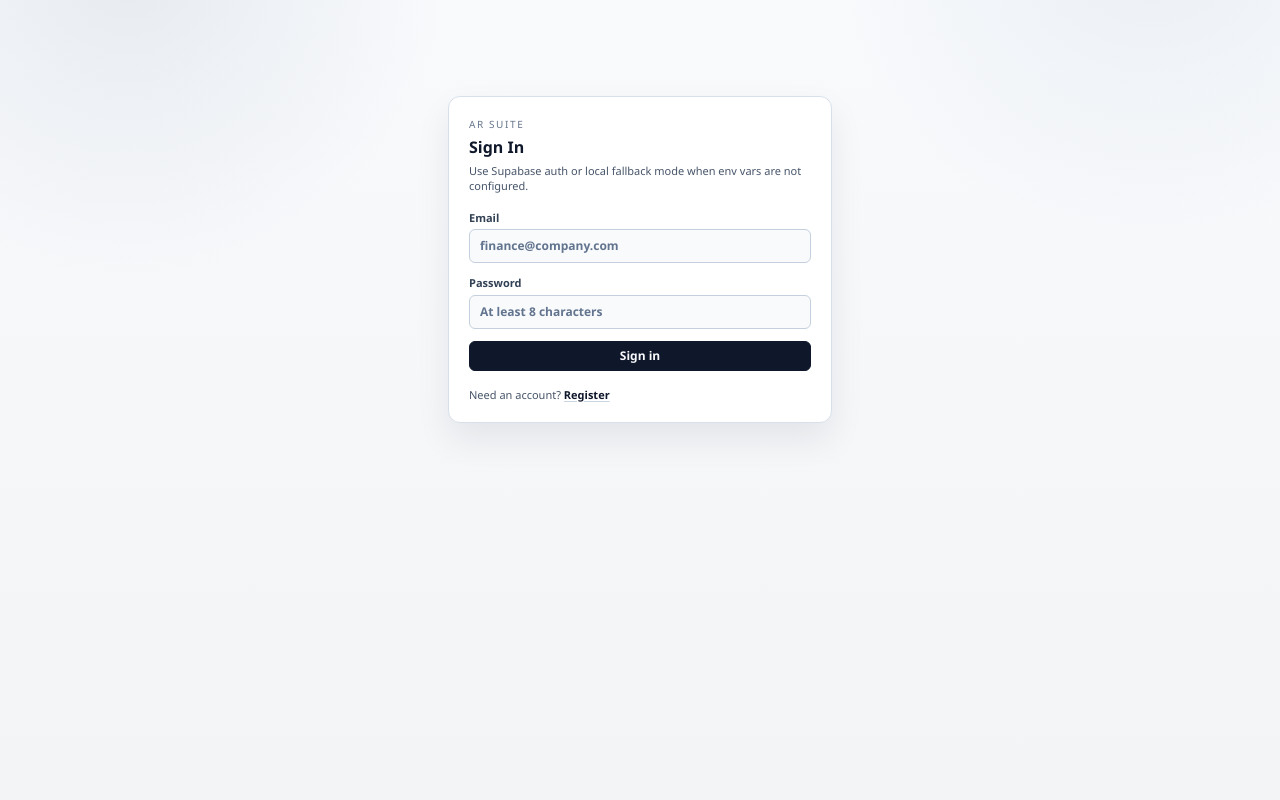
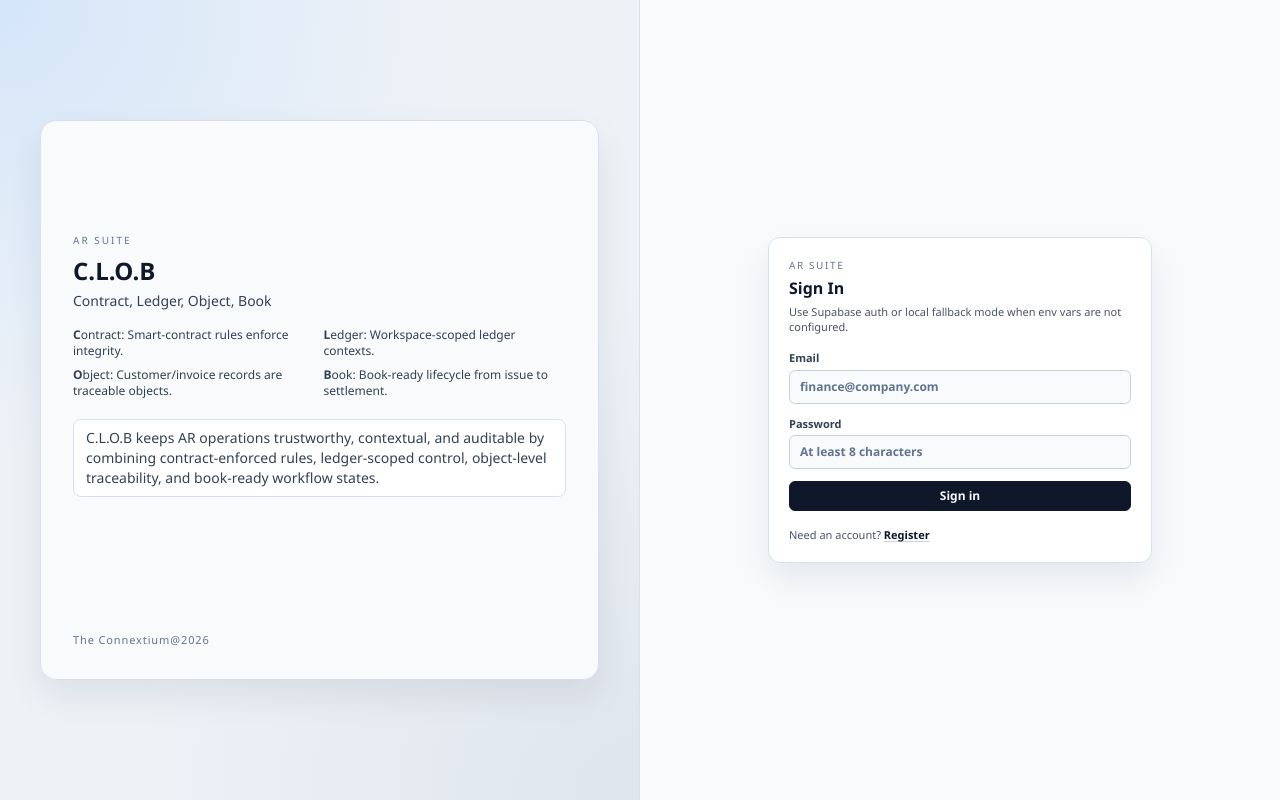
Before and after one commit to Connextium/ar_subledger_web, a Next.js app: page /login in a window 1280 px wide. Built offline with nearby package versions, Linux system fonts and the light colour scheme; no server answers.

Commit message:
Release v1.1.6-patch-ui: revamp auth/login intro layout

```diff
--- a/src/app/login/page.tsx
+++ b/src/app/login/page.tsx
@@ -4,7 +4,39 @@ import { AuthPageShell } from "@/components/auth/auth-page-shell";
 export default function LoginPage() {
   return (
     <AuthPageShell>
-      <AuthForm mode="login" />
+      <div className="grid min-h-screen grid-cols-1 bg-slate-50 lg:grid-cols-2">
+        <section className="relative flex items-center justify-center overflow-hidden border-b border-slate-200 bg-slate-100 px-6 py-10 lg:border-b-0 lg:border-r lg:px-10">
+          <div className="absolute inset-0 bg-[radial-gradient(circle_at_top_left,rgba(147,197,253,0.28),transparent_45%),radial-gradient(circle_at_bottom_right,rgba(203,213,225,0.45),transparent_50%)]" />
+          <div className="relative z-10 flex min-h-[560px] w-full max-w-xl flex-col rounded-2xl border border-slate-200 bg-slate-50/90 p-8 shadow-sm backdrop-blur">
+            <div className="mt-20">
+              <p className="text-[10px] uppercase tracking-[0.2em] text-slate-500">AR Suite</p>
+              <h1 className="mt-2 text-2xl font-semibold text-slate-900">C.L.O.B</h1>
+              <p className="mt-1 text-sm text-slate-700">Contract, Ledger, Object, Book</p>
+
+              <div className="mt-4 grid gap-2 text-xs text-slate-700 sm:grid-cols-2">
+                <p><span className="font-semibold">C</span>ontract: Smart-contract rules enforce integrity.</p>
+                <p><span className="font-semibold">L</span>edger: Workspace-scoped ledger contexts.</p>
+                <p><span className="font-semibold">O</span>bject: Customer/invoice records are traceable objects.</p>
+                <p><span className="font-semibold">B</span>ook: Book-ready lifecycle from issue to settlement.</p>
+              </div>
+
+              <p className="mt-5 rounded-lg border border-slate-200 bg-white px-3 py-2 text-sm text-slate-700">
+                C.L.O.B keeps AR operations trustworthy, contextual, and auditable by combining contract-enforced rules, ledger-scoped control, object-level traceability, and book-ready workflow states.
+              </p>
+            </div>
+
+            <p className="mt-auto pt-6 text-[11px] tracking-[0.08em] text-slate-500">
+              The Connextium@2026
+            </p>
+          </div>
+        </section>
+
+        <section className="flex items-center justify-center px-6 py-10 lg:px-10">
+          <div className="w-full max-w-md">
+            <AuthForm mode="login" />
+          </div>
+        </section>
+      </div>
     </AuthPageShell>
   );
 }
--- a/src/app/register/page.tsx
+++ b/src/app/register/page.tsx
@@ -4,7 +4,9 @@ import { AuthPageShell } from "@/components/auth/auth-page-shell";
 export default function RegisterPage() {
   return (
     <AuthPageShell>
-      <AuthForm mode="register" />
+      <div className="flex min-h-screen items-center justify-center bg-slate-50 px-4 py-10">
+        <AuthForm mode="register" />
+      </div>
     </AuthPageShell>
   );
 }
--- a/src/components/auth/auth-form.tsx
+++ b/src/components/auth/auth-form.tsx
@@ -18,7 +18,7 @@ export function AuthForm({ mode }: { mode: "login" | "register" }) {
   const isLogin = mode === "login";
 
   return (
-    <div className="mx-auto mt-20 w-full max-w-sm rounded-xl border border-slate-200 bg-white p-5 shadow-sm">
+    <div className="mx-auto w-full max-w-sm rounded-xl border border-slate-200 bg-white p-5 shadow-sm">
       <p className="text-[10px] uppercase tracking-[0.16em] text-slate-500">AR Suite</p>
       <h1 className="mt-1 text-base font-semibold text-slate-900">
         {isLogin ? "Sign In" : "Create Account"}
--- a/src/components/auth/auth-page-shell.tsx
+++ b/src/components/auth/auth-page-shell.tsx
@@ -15,7 +15,7 @@ export function AuthPageShell({ children }: { children: React.ReactNode }) {
   }, [loading, router, user]);
 
   return (
-    <div className="min-h-screen p-4">
+    <div className="min-h-screen">
       {loading ? (
         <div className="mx-auto mt-24 max-w-sm rounded-xl border border-slate-200 bg-white p-5 text-center text-xs text-slate-500">
           Checking session...
```
